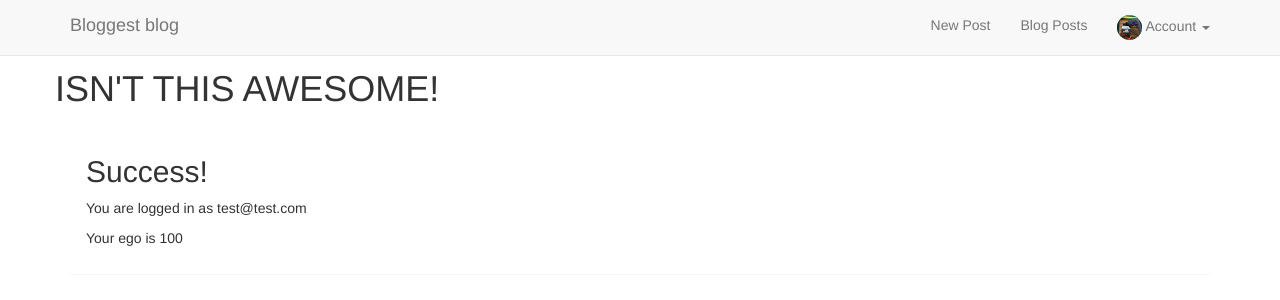
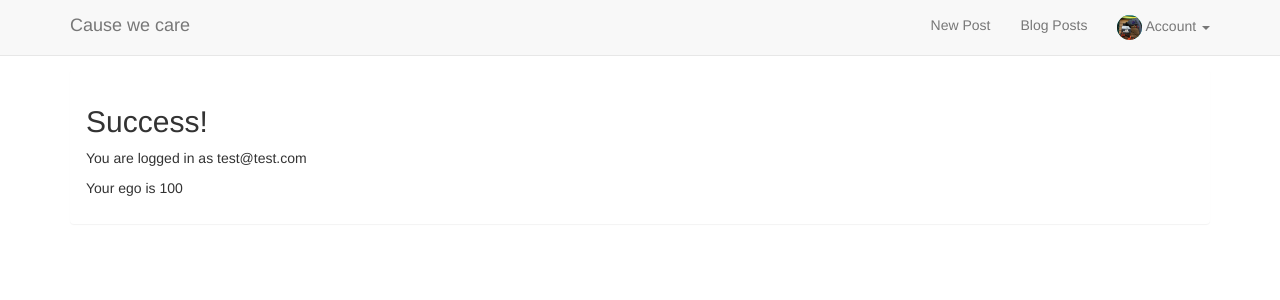
Before and after one commit to aysekubrakupeli/stream-3-end-project, a Django app: page /accounts/profile in a window 1280 px wide. Shown: the top 300 px of the page. Run offline with Django 3.2, Linux system fonts and the light colour scheme; a user stored in the database is signed in; data comes from the database, SQL or seed files in the repository; both versions use the stored data as it was after the commit; some libraries are stand-ins or nearby versions.

Commit message:
Images working on blog

```diff
--- a/blog/views.py
+++ b/blog/views.py
@@ -26,6 +26,8 @@
             post.author = request.user
             post.created_date = timezone.now()
             post.save()
+            request.user.profile.ego += 10
+            request.user.profile.save()
             return redirect(viewpost, post.pk)
     else:
         form = BlogPostForm()
--- a/carebook/urls.py
+++ b/carebook/urls.py
@@ -18,10 +18,14 @@
 from blog.views import blogposts
 from blog import urls as blog_urls
 from accounts import urls as accounts_urls
+from django.views import static
+from .settings import MEDIA_ROOT
+
 
 urlpatterns = [
     url(r'^admin/', admin.site.urls),
     url(r'^$', blogposts, name="index"),
     url(r'^blog/', include(blog_urls)),
     url(r'^accounts/', include(accounts_urls)),
+    url(r'^media/(?P<path>.*)$', static.serve,{'document_root': MEDIA_ROOT}),
 ]
--- a/templates/base.html
+++ b/templates/base.html
@@ -2,7 +2,7 @@
 
 <!DOCTYPE html>
 <head>
-    <title>Hackathon Rulers</title>
+    <title>Carebook</title>
     <link rel="stylesheet" href="https://cdnjs.cloudflare.com/ajax/libs/bootswatch/3.3.6/cerulean/bootstrap.min.css">
     <script src="https://cdnjs.cloudflare.com/ajax/libs/jquery/3.0.0-alpha1/jquery.min.js"></script>
     <script src="https://cdnjs.cloudflare.com/ajax/libs/twitter-bootstrap/4.0.0-alpha/js/bootstrap.min.js"></script>
@@ -18,7 +18,7 @@
                     aria-expanded="false" aria-controls="navbar">
                 <span class="sr-only">Toggle navigation</span>
             </button>
-            <a class="navbar-brand" href="{% url 'index' %}">Bloggest blog</a>
+            <a class="navbar-brand" href="{% url 'index' %}">Cause we care</a>
         </div>
         <div id="navbar" class="navbar-collapse collapse">
             <ul class="nav navbar-nav navbar-right">
@@ -58,10 +58,7 @@
     <div class="container">
         <div class="row">
             <h1>
-                <p id="logo" class="lead">The Trials of a Hackathon</p>
-
-                <p class="awesome">ISN'T THIS AWESOME!</p>
-
+                <p id="logo" class="lead">Curious wanderer</p>
             </h1>
         </div>
     </div>
```
Also changed, not shown: db.sqlite3, media/avatars/IMG_2050_7Fbrh4R.JPG (added), media/avatars/IMG_2051.JPG (added), media/avatars/IMG_2053.JPG (added), media/images/IMG_2050.JPG (added).
